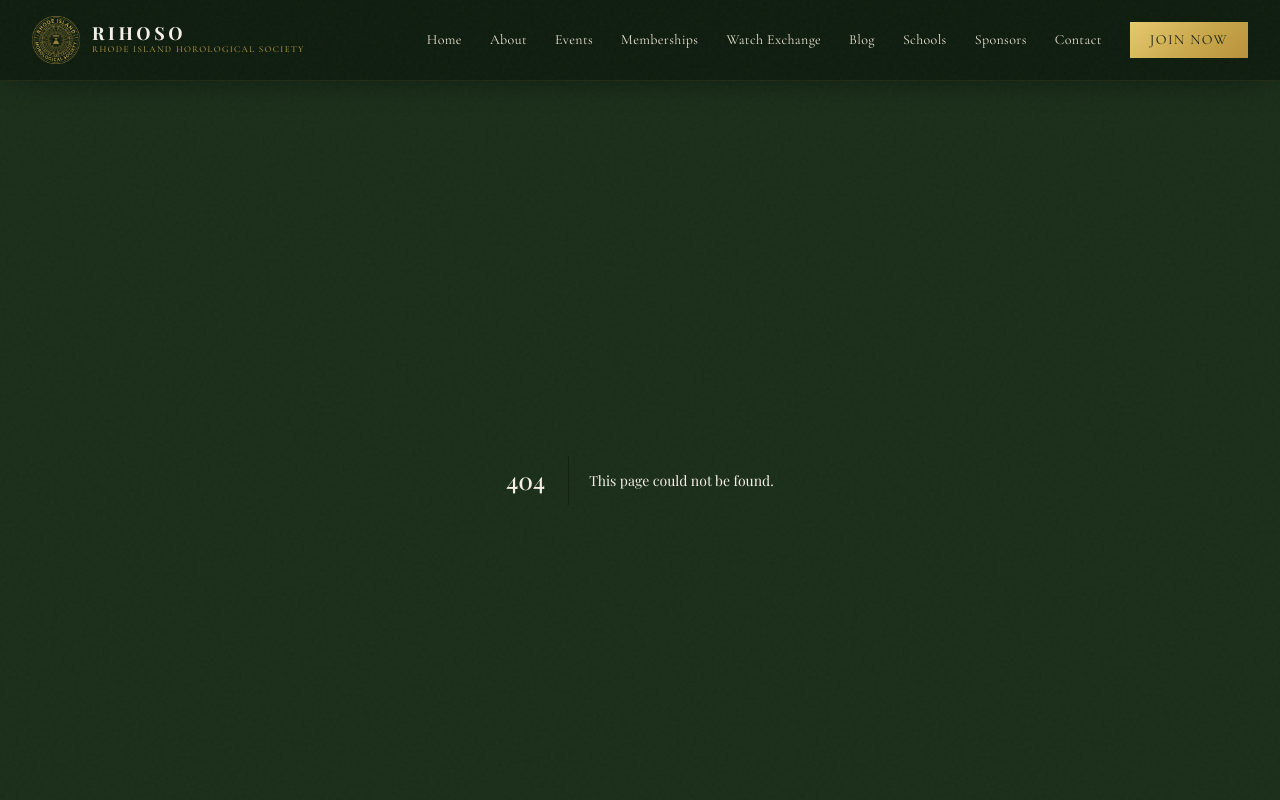
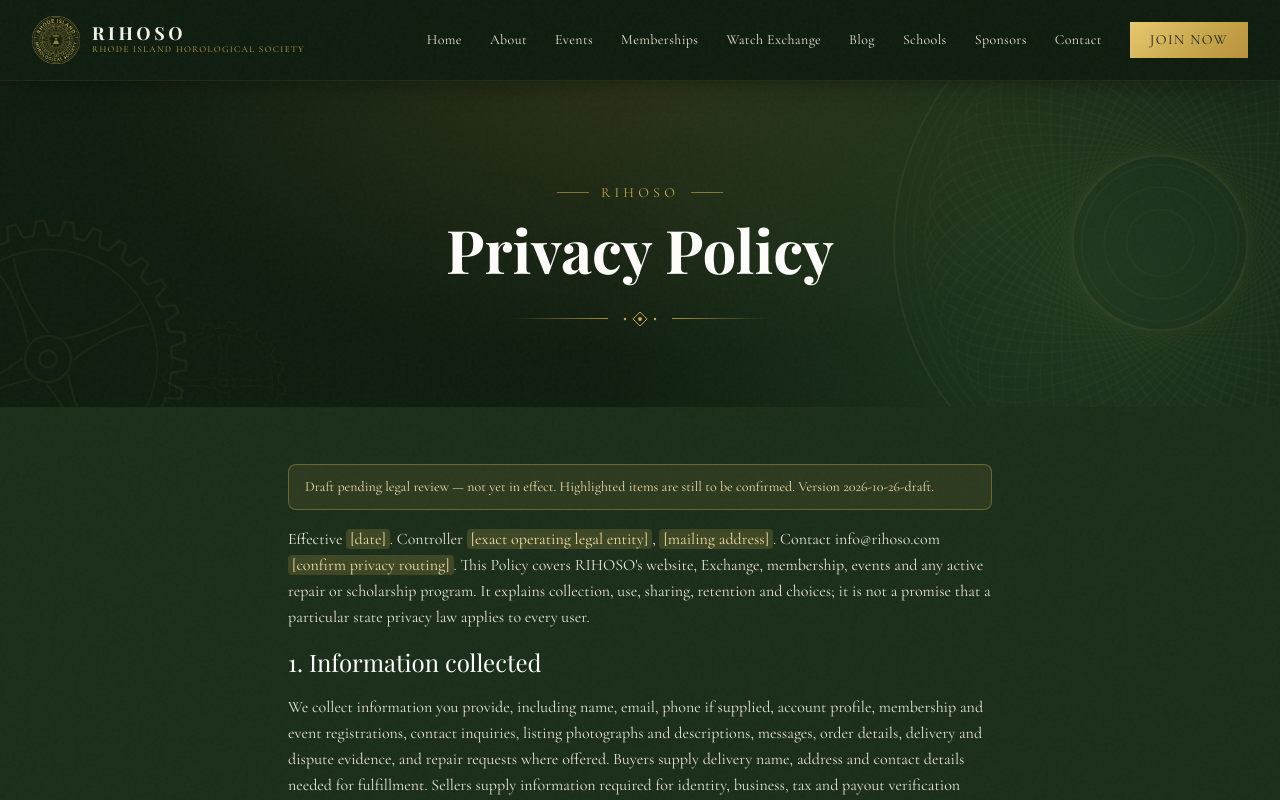
Before and after one commit to brandonsalomon-ui/rihoso-website, a Next.js app: page /privacy in a window 1280 px wide. Before the commit this address had no page. Shown: the top 800 px of the page. Built offline with nearby package versions, Linux system fonts and the light colour scheme; a web font is replaced by a local one.

Commit message:
Privacy Policy page

```diff
--- /dev/null
+++ b/src/app/privacy/page.tsx
@@ -0,0 +1,9 @@
+import type { Metadata } from "next";
+import PolicyDocument from "@/components/PolicyDocument";
+import { POLICIES } from "@/lib/policies";
+
+export const metadata: Metadata = { title: POLICIES.privacy.title };
+
+export default function Page() {
+  return <PolicyDocument policy="privacy" file="privacy.md" />;
+}
```
